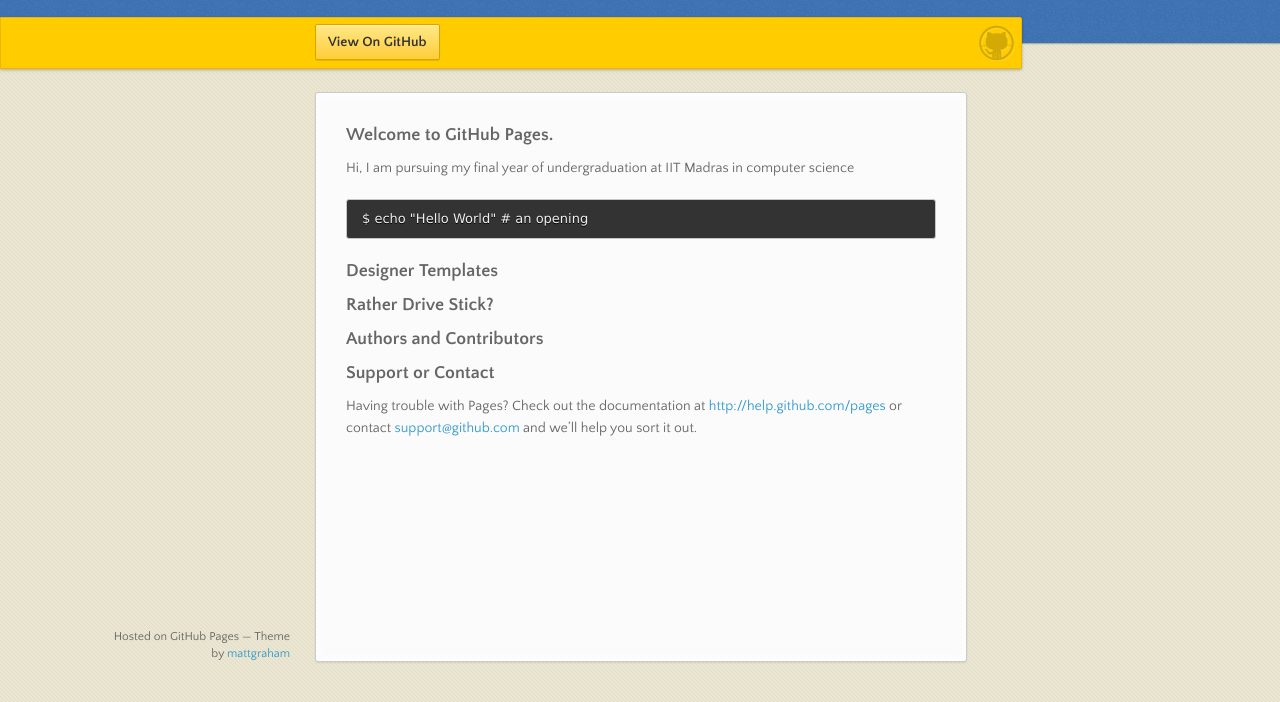
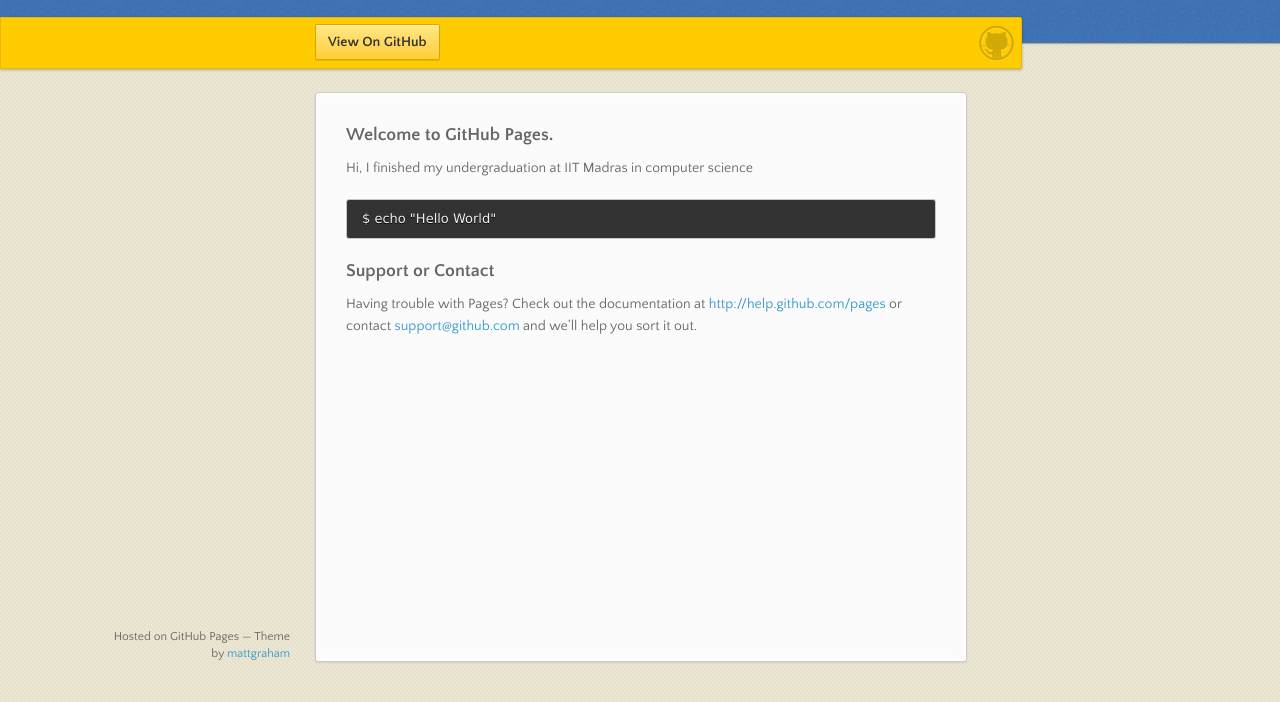
Before and after one commit to vageeshdc/vageeshdc.github.io, a plain HTML site: page index.html in a window 1280 px wide. Shown: the part 98-800 px from the top of the page. Drawn offline with nearby package versions, Linux system fonts and the light colour scheme.

Commit message:
Update index.html

```diff
--- a/index.html
+++ b/index.html
@@ -35,23 +35,10 @@
         <h3>
 <a name="welcome-to-github-pages" class="anchor" href="#welcome-to-github-pages"><span class="octicon octicon-link"></span></a>Welcome to GitHub Pages.</h3>
 
-<p>Hi, I am pursuing my final year of undergraduation at IIT Madras in computer science</p>
+<p>Hi, I finished my undergraduation at IIT Madras in computer science</p>
 
-<pre><code>$ echo "Hello World" # an opening
+<pre><code>$ echo "Hello World"
 </code></pre>
-
-
-<h3>
-<a name="designer-templates" class="anchor" href="#designer-templates"><span class="octicon octicon-link"></span></a>Designer Templates</h3>
-
-
-<h3>
-<a name="rather-drive-stick" class="anchor" href="#rather-drive-stick"><span class="octicon octicon-link"></span></a>Rather Drive Stick?</h3>
-
-
-<h3>
-<a name="authors-and-contributors" class="anchor" href="#authors-and-contributors"><span class="octicon octicon-link"></span></a>Authors and Contributors</h3>
-
 
 <h3>
 <a name="support-or-contact" class="anchor" href="#support-or-contact"><span class="octicon octicon-link"></span></a>Support or Contact</h3>
```
